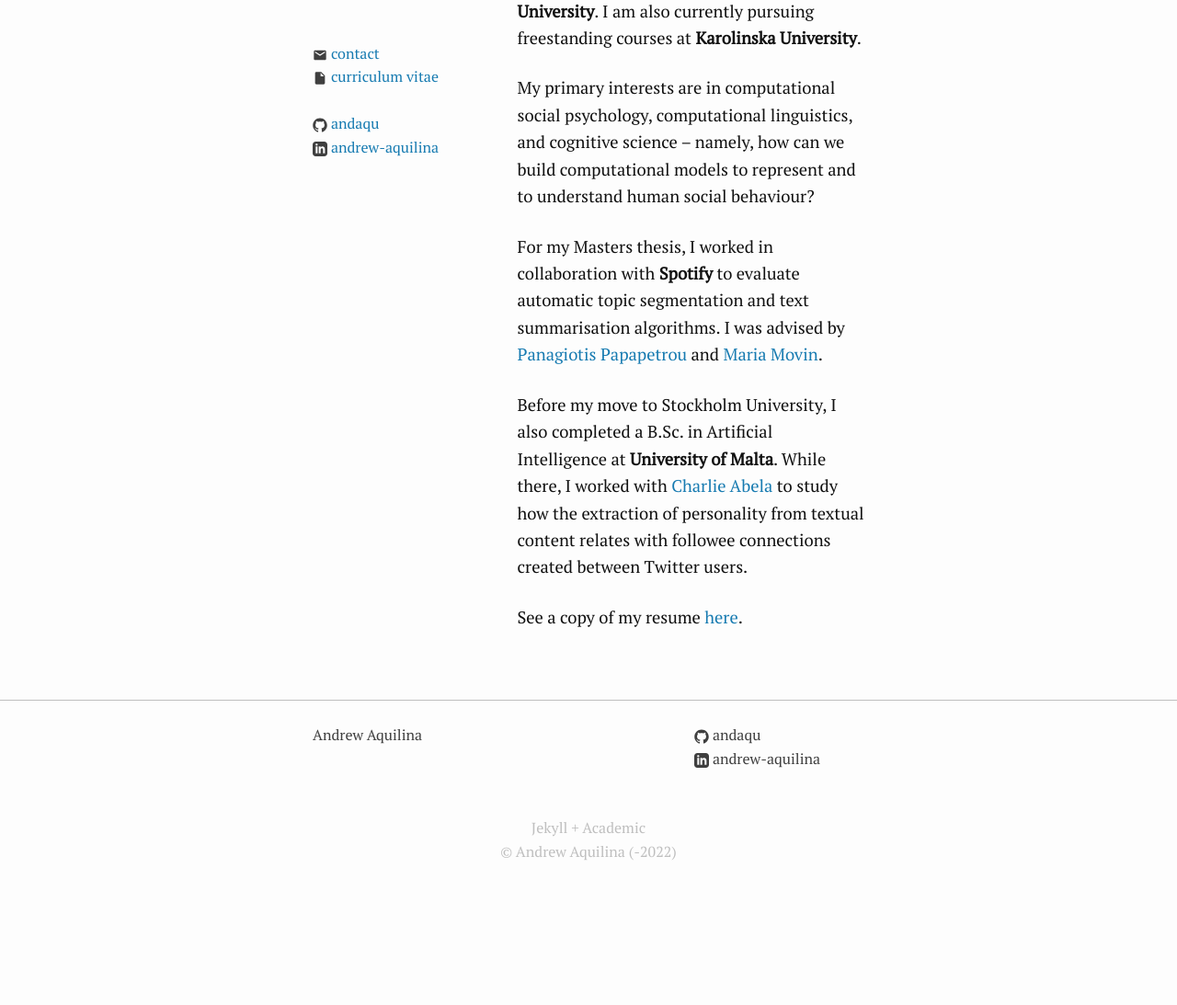
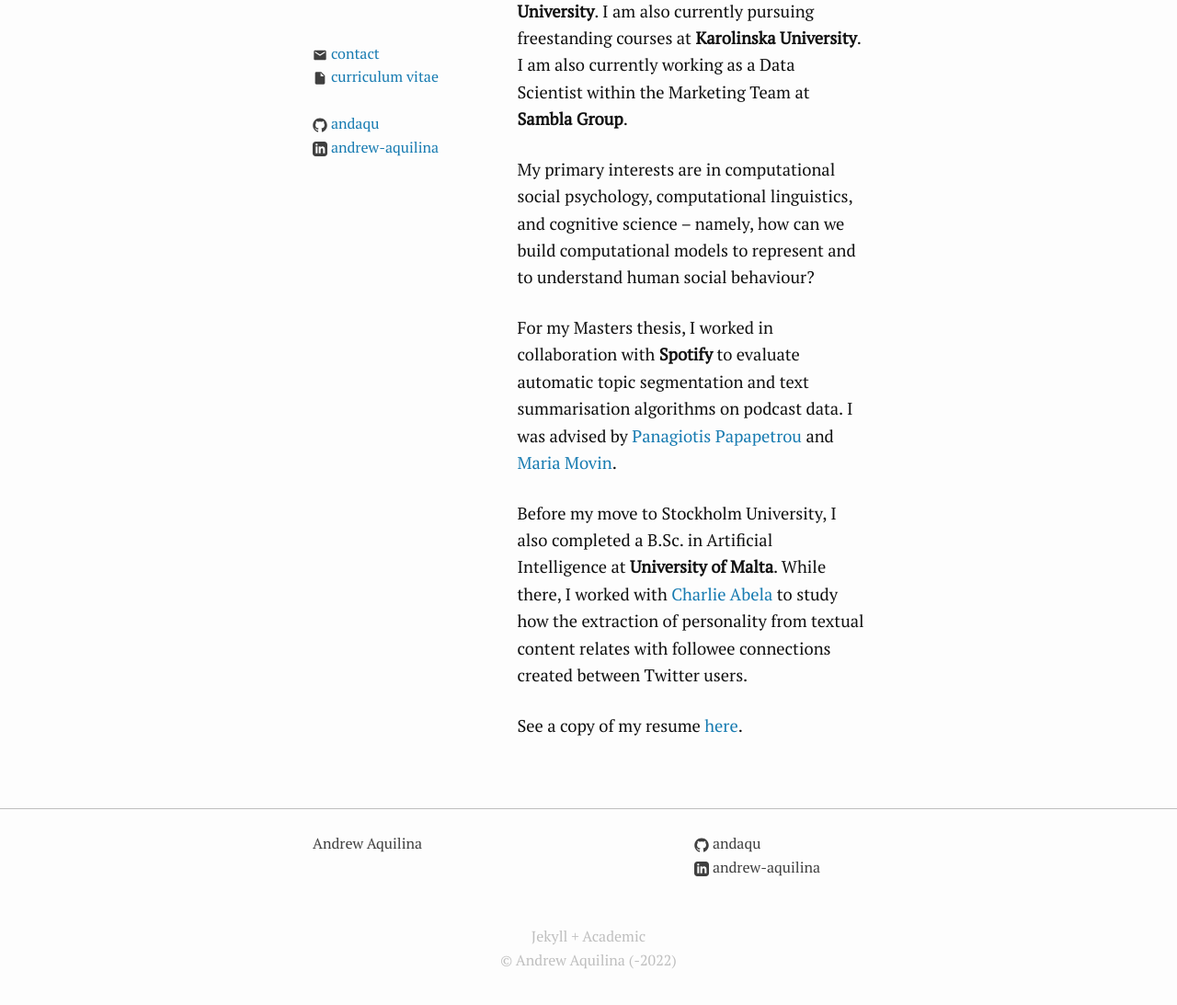
Before and after one commit to andaqu/andaqu.github.io, a Jekyll site: the page built from index.md, in a window 1280 px wide, cut to the strip 288-1395 px from the top of the page. Shown: the top 1093 px of the strip at 92% size. Built offline with Jekyll 4.4.1, drawn with Linux system fonts in a browser that asks for light colours; before the commit the page ends 1278 px from its top, so only the background shows below that.

Commit message:
Added job update

```diff
--- a/index.md
+++ b/index.md
@@ -9,11 +9,11 @@
     title: Andrew Aquilina
 ---
 
-Hello! I have recently graduated with a M.Sc. in Artificial Intelligence from **Stockholm University**. I am also currently pursuing freestanding courses at **Karolinska University**.  <!-- I am also currently working as a Data Scientist at Sambla Group. -->
+Hello! I have recently graduated with a M.Sc. in Artificial Intelligence from **Stockholm University**. I am also currently pursuing freestanding courses at **Karolinska University**.  I am also currently working as a Data Scientist within the Marketing Team at **Sambla Group**.
 
 My primary interests are in computational social psychology, computational linguistics, and cognitive science -- namely, how can we build computational models to represent and to understand human social behaviour?
 
-For my Masters thesis, I worked in collaboration with **Spotify** to evaluate automatic topic segmentation and text summarisation algorithms. I was advised by [Panagiotis Papapetrou](https://www.su.se/english/profiles/ppapa-1.194080) and [Maria Movin](https://se.linkedin.com/in/mariamovin).
+For my Masters thesis, I worked in collaboration with **Spotify** to evaluate automatic topic segmentation and text summarisation algorithms on podcast data. I was advised by [Panagiotis Papapetrou](https://www.su.se/english/profiles/ppapa-1.194080) and [Maria Movin](https://se.linkedin.com/in/mariamovin).
 
 Before my move to Stockholm University, I also completed a B.Sc. in Artificial Intelligence at **University of Malta**. While there, I worked with [Charlie Abela](https://www.um.edu.mt/profile/charlieabela) to study how the extraction of personality from textual content relates with followee connections created between Twitter users.
 
```
